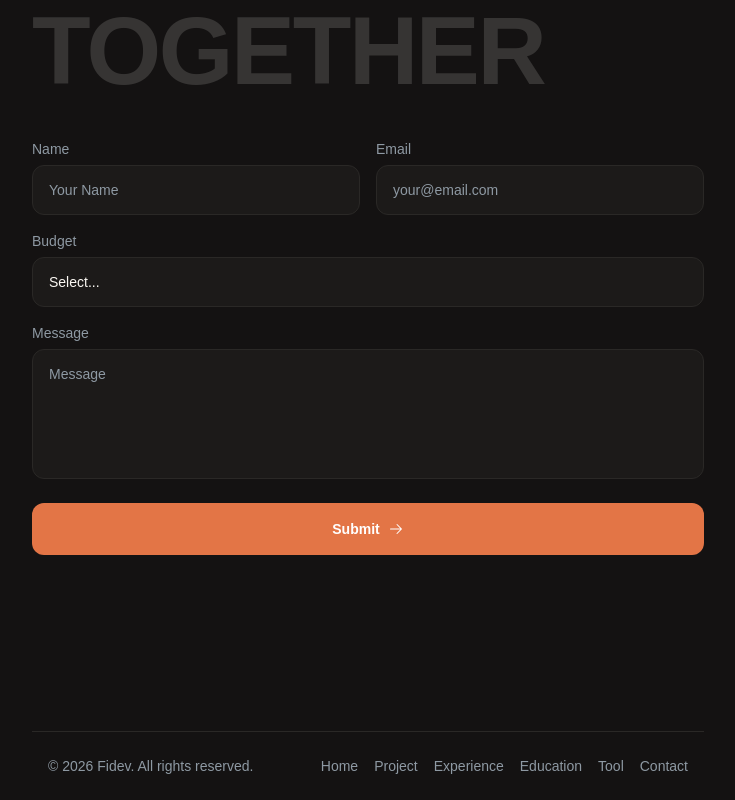
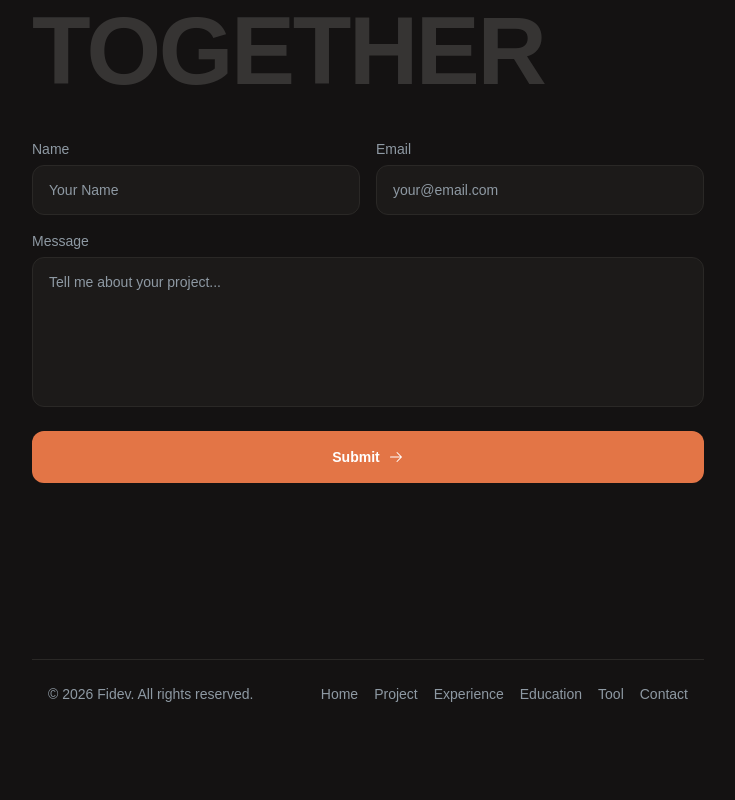
Before and after one commit to fkriarp/portfolio, a Next.js app: page / in a window 1280 px wide. Shown: the part 3296-4096 px from the top of the page, without its empty margins (272-1007 px from the left). After the commit the page ends 4024 px from the top, so only its background shows below. Built offline with nearby package versions, Linux system fonts and the light colour scheme.

Commit message:
Update contact.tsx

```diff
--- a/src/components/contact.tsx
+++ b/src/components/contact.tsx
@@ -4,40 +4,40 @@ import { useState } from "react";
 import { DATA } from "@/lib/constants";
 import { PiArrowRight } from "react-icons/pi";
 
-const BUDGET_OPTIONS = [
-  "< Rp500.000",
-  "Rp500.000 – Rp2.000.000",
-  "Rp2.000.000 – Rp10.000.000",
-  "Rp10.000.000 – Rp50.000.000",
-  "> Rp50.000.000",
-  "Let's discuss",
-];
-
 export default function Contact() {
   const [form, setForm] = useState({
     name: "",
     email: "",
-    budget: "",
     message: "",
   });
 
   const handleChange = (
-    e: React.ChangeEvent<HTMLInputElement | HTMLTextAreaElement | HTMLSelectElement>
+    e: React.ChangeEvent<
+      HTMLInputElement | HTMLTextAreaElement
+    >
   ) => {
-    setForm((prev) => ({ ...prev, [e.target.name]: e.target.value }));
+    setForm((prev) => ({
+      ...prev,
+      [e.target.name]: e.target.value,
+    }));
   };
 
-  const handleSubmit = (e: React.MouseEvent) => {
+  const handleSubmit = (e: React.MouseEvent<HTMLButtonElement>) => {
     e.preventDefault();
-    const subject = encodeURIComponent(`Portfolio inquiry from ${form.name}`);
+
+    const subject = encodeURIComponent(
+      `Portfolio inquiry from ${form.name}`
+    );
+
     const body = encodeURIComponent(
-      `Name: ${form.name}\nEmail: ${form.email}\nBudget: ${form.budget}\n\n${form.message}`
+      `Name: ${form.name}\nEmail: ${form.email}\n\n${form.message}`
     );
+
     window.location.href = `mailto:${DATA.email}?subject=${subject}&body=${body}`;
   };
 
   const inputClass =
-    "w-full rounded-xl bg-surfaceground border border-border px-4 py-3.5 text-sm text-foreground placeholder:text-muted-foreground outline-none focus:border-accent-orange transition-colors";
+    "w-full rounded-xl border border-border bg-surfaceground px-4 py-3.5 text-sm text-foreground placeholder:text-muted-foreground outline-none transition-colors focus:border-accent-orange";
 
   return (
     <section id="contact" className="py-20 pb-24">
@@ -77,33 +77,19 @@ export default function Contact() {
         </div>
 
         <div className="flex flex-col gap-1.5">
-          <label className="text-sm text-secondary">Budget</label>
-          <select
-            name="budget"
-            value={form.budget}
-            onChange={handleChange}
-            className={`${inputClass} appearance-none cursor-pointer`}
-          >
-            <option value="" disabled>Select...</option>
-            {BUDGET_OPTIONS.map((opt) => (
-              <option key={opt} value={opt}>{opt}</option>
-            ))}
-          </select>
-        </div>
-
-        <div className="flex flex-col gap-1.5">
           <label className="text-sm text-secondary">Message</label>
           <textarea
             name="message"
             value={form.message}
             onChange={handleChange}
-            placeholder="Message"
-            rows={5}
+            placeholder="Tell me about your project..."
+            rows={6}
             className={`${inputClass} resize-none`}
           />
         </div>
 
         <button
+          type="button"
           onClick={handleSubmit}
           className="group mt-2 flex w-full items-center justify-center gap-2 rounded-xl bg-accent-orange py-4 text-sm font-bold text-white transition-opacity hover:opacity-90"
         >
```
